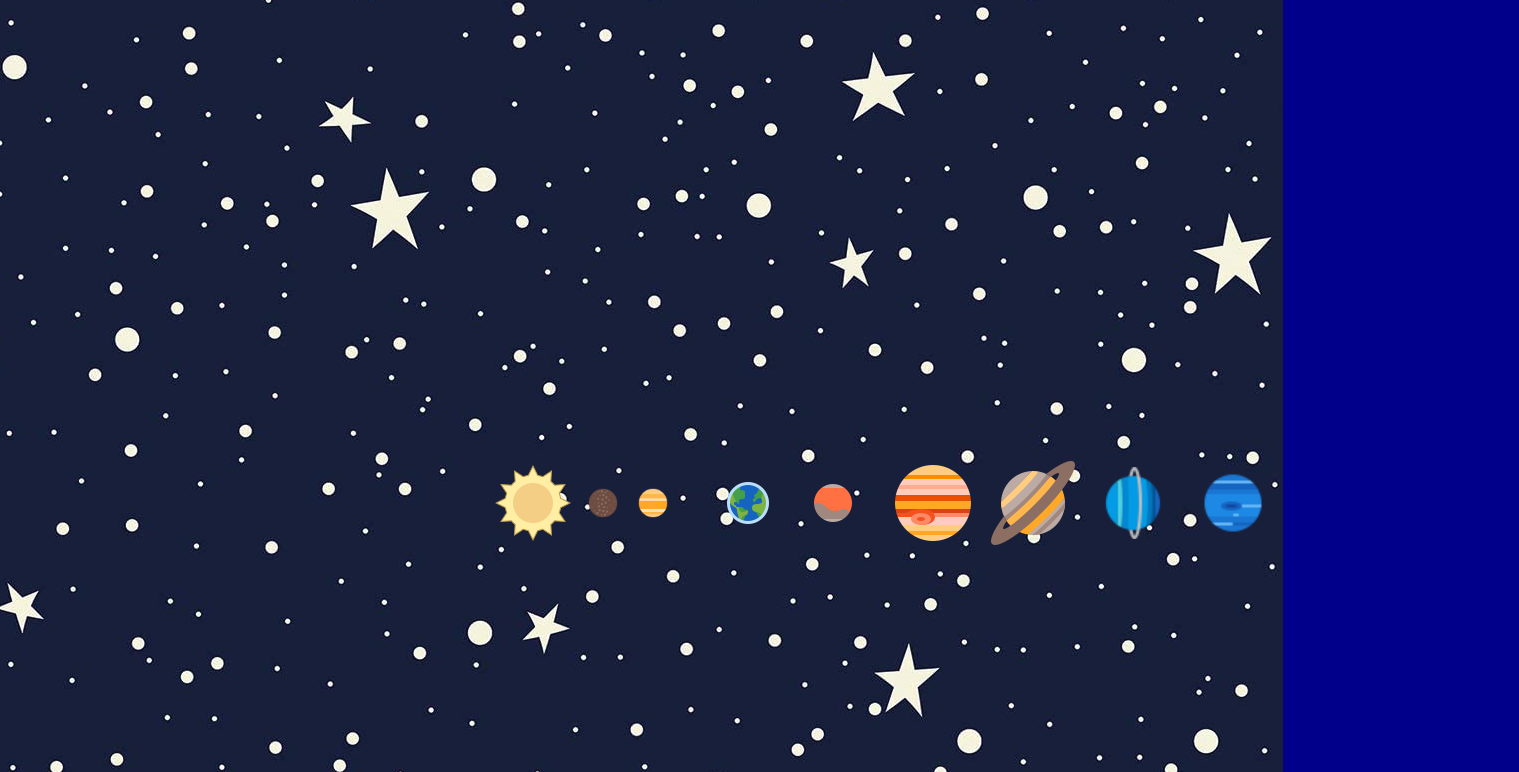
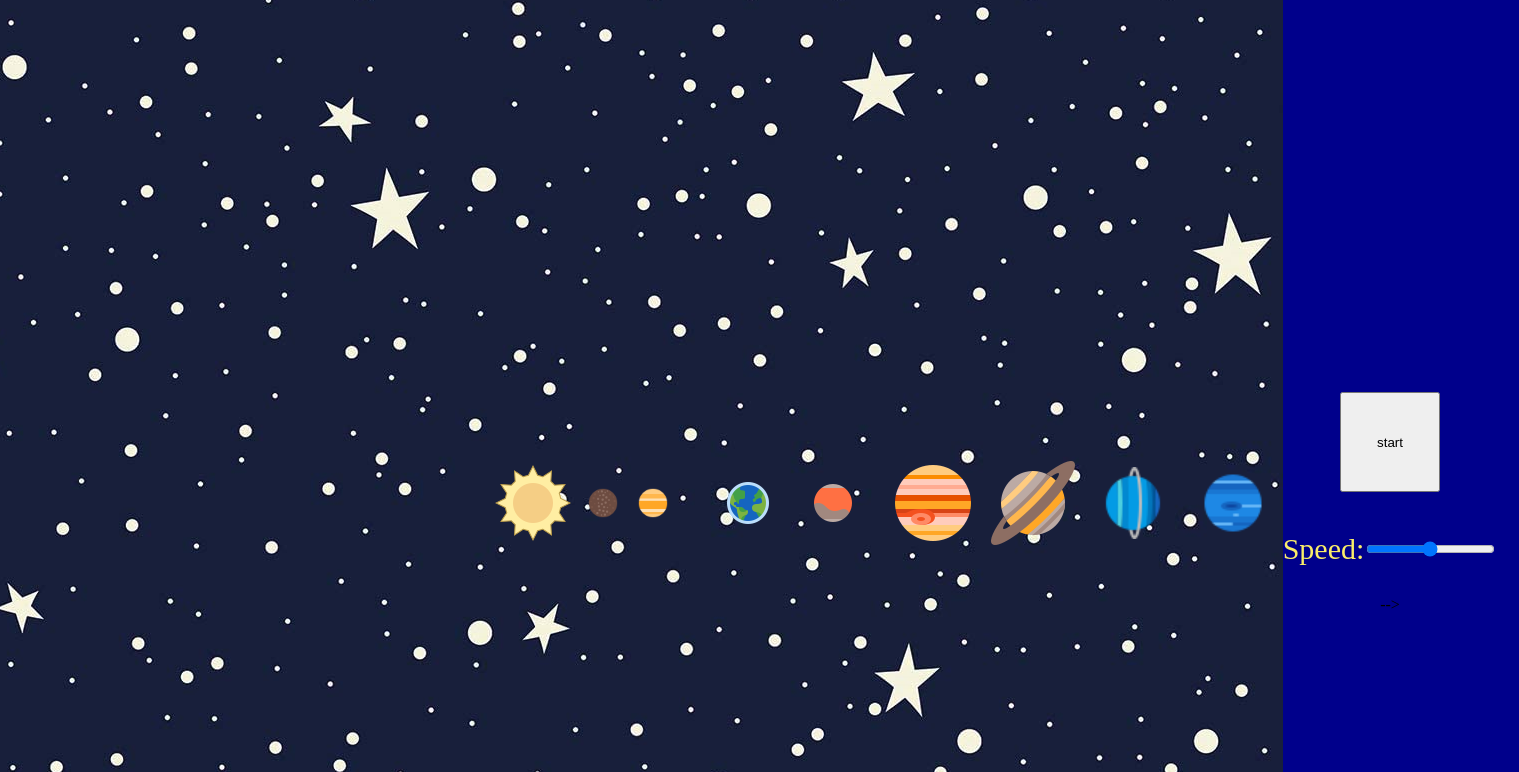
Before and after one commit to Jason-Li0827/solar-system, a plain HTML site: page main.html in a window 1280 px wide. Shown: the part 257-1029 px from the top of the page, 1519 px wide, since content can reach past the window. Drawn offline with Linux system fonts and the light colour scheme.

Commit message:
optimized css_code

```diff
--- a/css_code.css
+++ b/css_code.css
@@ -10,24 +10,29 @@ body {
     display: none;
 }
 
+.main {
+    display: flex;
+    flex-direction: column;
+    align-items: center;
+    margin: auto;
+}
+
 .one {
-    /*This class includes the switch*/
-    /*This makes centers it*/
-    width: 100px;
-    height: 100px;
-    margin-top: 50px;
+    /*This class includes the switch
+    This makes centers it*/
+    margin-bottom: 0px;
     display: flex;
     justify-content: center;
     position: relative;
-    left: 40%;
+    /*left: 40%;*/
 }
 
 .two {
-    /*This class includes the delay input box and the submit button*/
+    /*This class includes the delay slider and the text*/
     /*This makes the text centered*/
-    margin: auto;
+    margin-top: 10px;
     display: flex;
     justify-content: center;
     position: relative;
-    left: 10%;
+    /*left: 10%;*/
 }
--- a/js_code.js
+++ b/js_code.js
@@ -196,7 +196,7 @@ function planetMovement(planetImg, planetName, i) {
     //Draws the planet
     ctx.drawImage(planetImg, middle["x"], middle["y"]);
     //Add 1/8 radians to the planet's angle
-    i += s * 10;
+    i += s * speed / 10;
     //As 2Pi radians = 0 radians
     if (i >= 2 * Math.PI) {
         i -= 2 * Math.PI;
--- a/main.html
+++ b/main.html
@@ -12,7 +12,7 @@
     <!--Html elements-->
     <canvas id=myCanvas width=1500 height=1500></canvas>
 
-    <div>
+    <div class="main">
         <!--This div includes the switch-->
         <div class="one">
             <button onclick="start()" id="switch" style="height:100px;width:100px">start</button>
@@ -24,7 +24,7 @@
             <!--When value == 101, the delay will be changed to 500-->
             <p style="font-size:30px; color:#f9ed69;">Speed:</p>
             <input type="range" min=1 max=100 value=50 id="speed" class="slider" onmousedown="delayCheckStart()" onmouseup="delayCheckEnd()">
-        </div>
+        </div>-->
     </div>
 
     <script src="js_code.js"></script>
```
Also changed, not shown: 1 other file.
